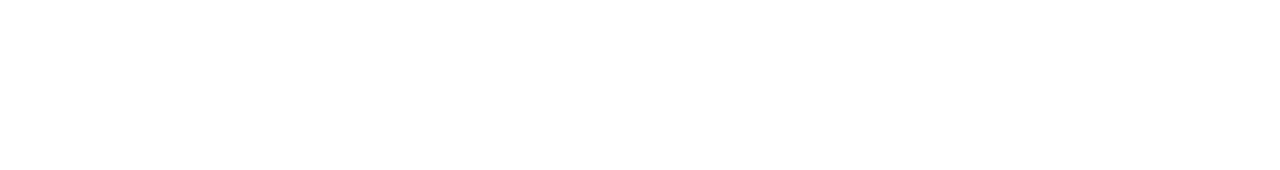
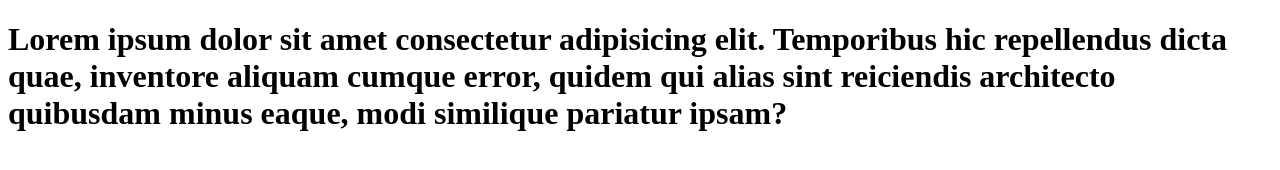
Before and after one commit to Ravindra0123/Build-repo, a plain HTML site: page index.html in a window 1280 px wide. Drawn offline with Linux system fonts and the light colour scheme.

Commit message:
updated the index.html file

```diff
--- a/index.html
+++ b/index.html
@@ -6,6 +6,6 @@
     <title>Document</title>
 </head>
 <body>
-
+    <h1>Lorem ipsum dolor sit amet consectetur adipisicing elit. Temporibus hic repellendus dicta quae, inventore aliquam cumque error, quidem qui alias sint reiciendis architecto quibusdam minus eaque, modi similique pariatur ipsam?</h1>
 </body>
 </html>
```
